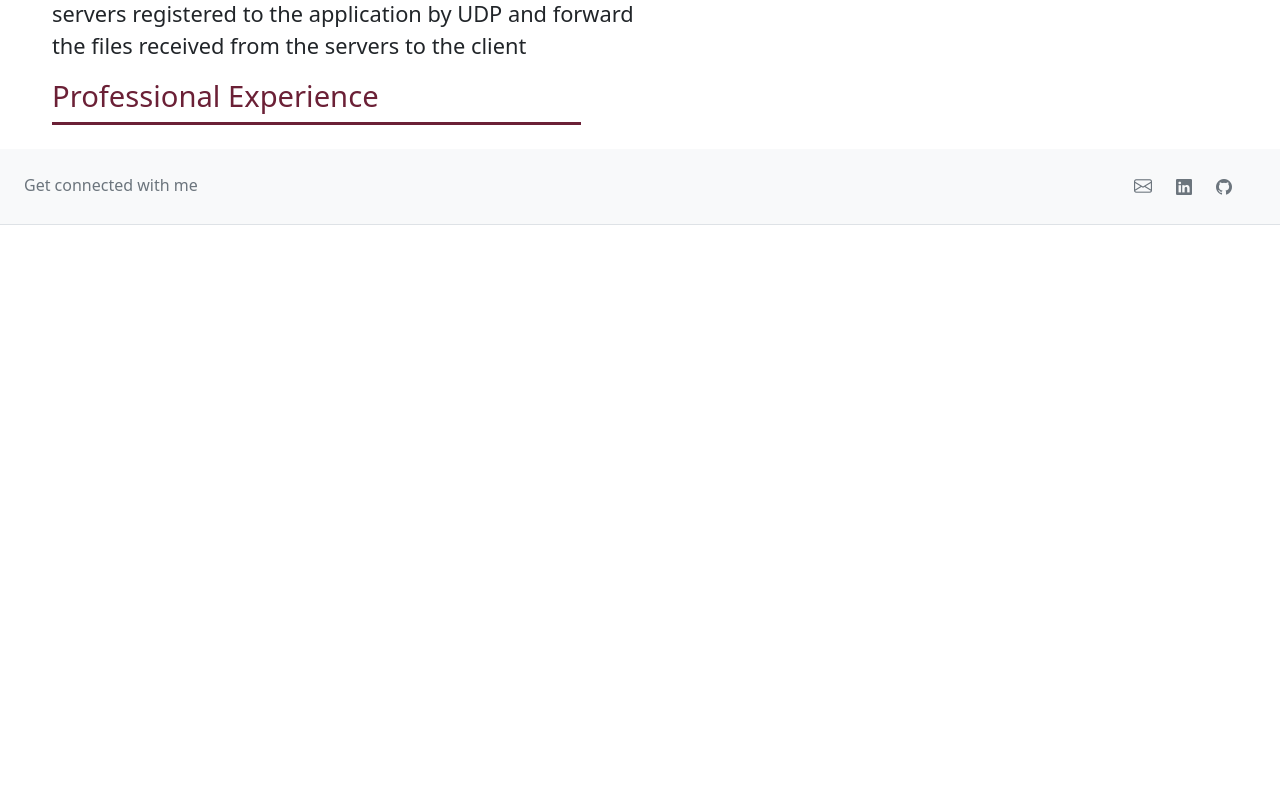
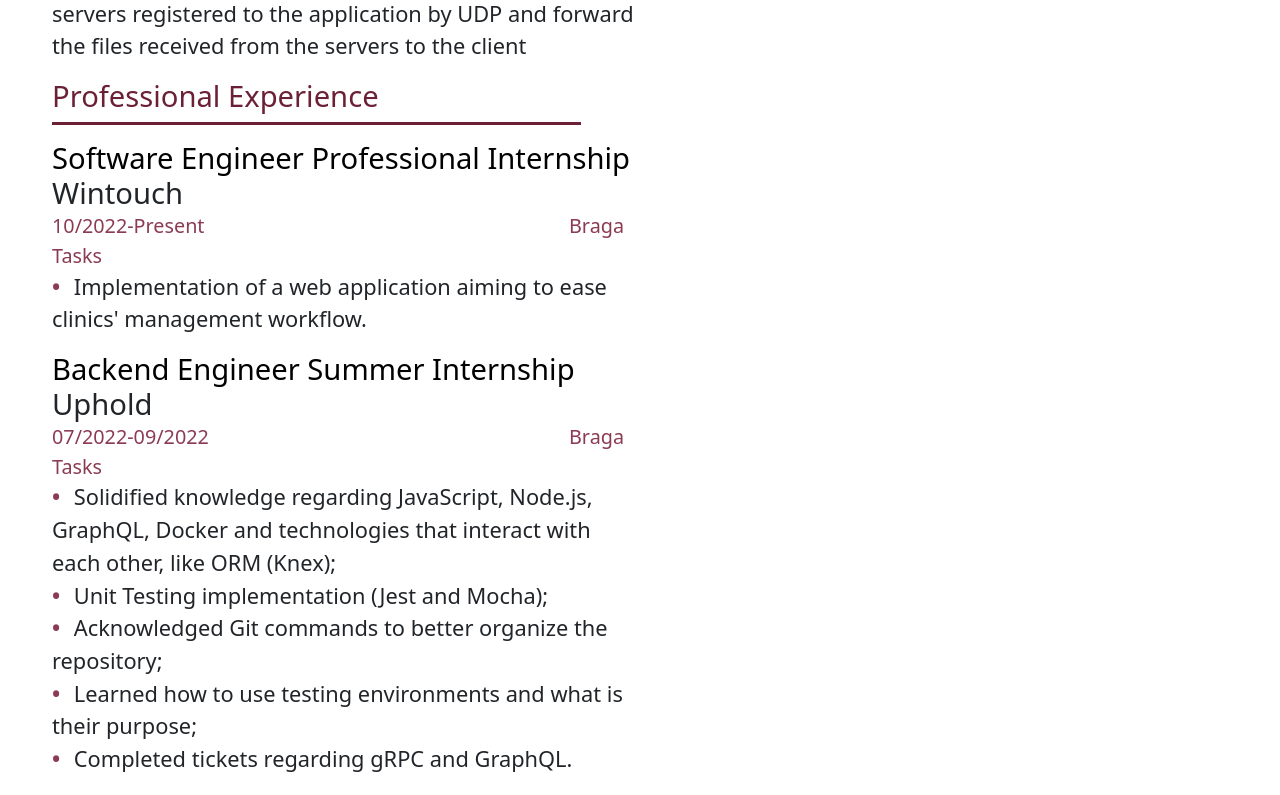
Before and after one commit to rubenccerqueira/rubenccerqueira.github.io, an Angular app: page /cv in a window 1280 px wide. Shown: the part 1180-1975 px from the top of the page. Before the commit the page ends 1405 px from the top, so only its background shows below. Built offline with nearby package versions, Linux system fonts and the light colour scheme.

Commit message:
CV body professional experience

```diff
--- a/src/app/cv/cv-body/cv-body.component.html
+++ b/src/app/cv/cv-body/cv-body.component.html
@@ -23,9 +23,7 @@
     <div id="Projects">
       <h1 class="catTitle">Academical and Personal Projects</h1>
       <hr />
-      <div
-        *ngFor="let item of bodyData.academicalAndPersonalProjects"
-      >
+      <div *ngFor="let item of bodyData.academicalAndPersonalProjects">
         <a href="{{ item.link }}"
           ><h1 class="title mt-3 mb-0">{{ item.title }} ({{ item.year }})</h1>
           <ul class="p-0">
@@ -38,19 +36,29 @@
     </div>
     <div id="Work">
       <h1 class="catTitle">Professional Experience</h1>
-      <hr>
-      <div *ngFor="let item of bodyData.professionalExperience">
-        <h1 class="title"></h1>
-        <div></div>
-        <div></div>
-        <div></div>
+      <hr />
+      <div class="infoBlock" *ngFor="let item of bodyData.professionalExperience">
+        <h1 class="title mt-3 mb-0">{{ item.title }}</h1>
+        <h2 class="m-0">{{ item.organization }}</h2>
+        <div class="d-flex">
+          <p class="d-flex col-6 m-0 blockLeft">
+            {{ item.dateBegin }}-{{ item.dateEnd }}
+          </p>
+          <p class="d-flex col-6 m-0 blockRight pe-3">{{ item.location }}</p>
+        </div>
+        <p class="blockLeft m-0">{{ item.subtitle }}</p>
+        <ul class="p-0">
+          <li class="m-0 p-0 listItem" *ngFor="let text of item.body">
+            <span>{{ text }}</span>
+          </li>
+        </ul>
       </div>
     </div>
   </div>
   <div class="container m-0">
     <div id="Knowledge">
       <h1 class="catTitle">Technical Knowledge</h1>
-      <hr>
+      <hr />
       <div *ngFor="let item of bodyData.technicalKnowledge">
         <h1 class="title"></h1>
         <div></div>
@@ -60,7 +68,7 @@
     </div>
     <div id="Observations">
       <h1 class="catTitle">Observations</h1>
-      <hr>
+      <hr />
       <div *ngFor="let item of bodyData.observations">
         <h1 class="title"></h1>
         <div></div>
@@ -70,7 +78,7 @@
     </div>
     <div id="Languages">
       <h1 class="catTitle">Languages</h1>
-      <hr>
+      <hr />
       <div *ngFor="let item of bodyData.languages">
         <h1 class="title"></h1>
         <div></div>
@@ -80,7 +88,7 @@
     </div>
     <div id="Interests">
       <h1 class="catTitle">Interests</h1>
-      <hr>
+      <hr />
       <div *ngFor="let item of bodyData.interests">
         <h1 class="title"></h1>
         <div></div>
```
Also changed, not shown: 4 other files (tests, documents, lock files or other folders).
